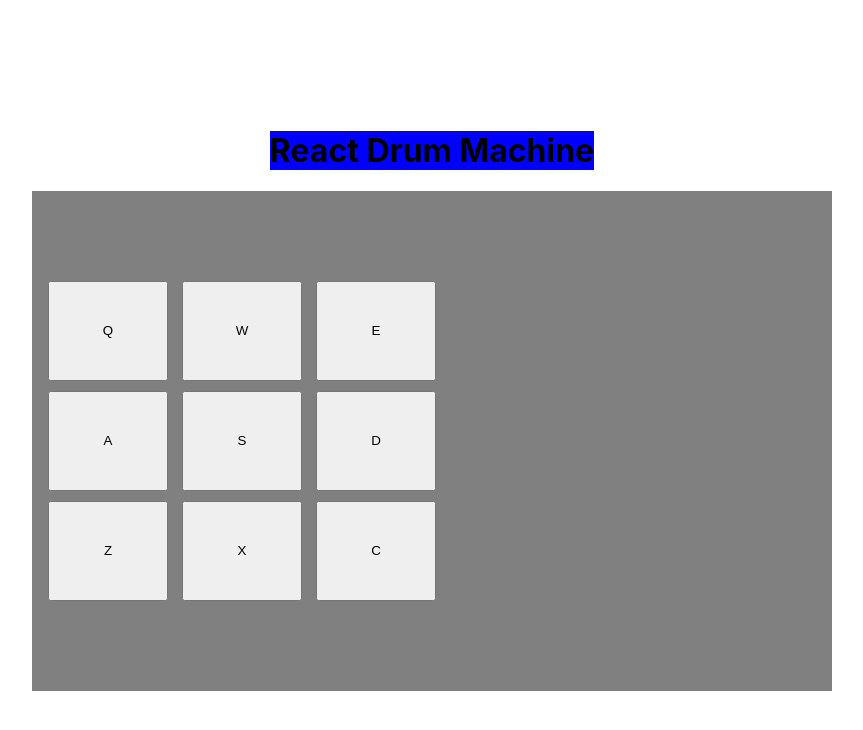
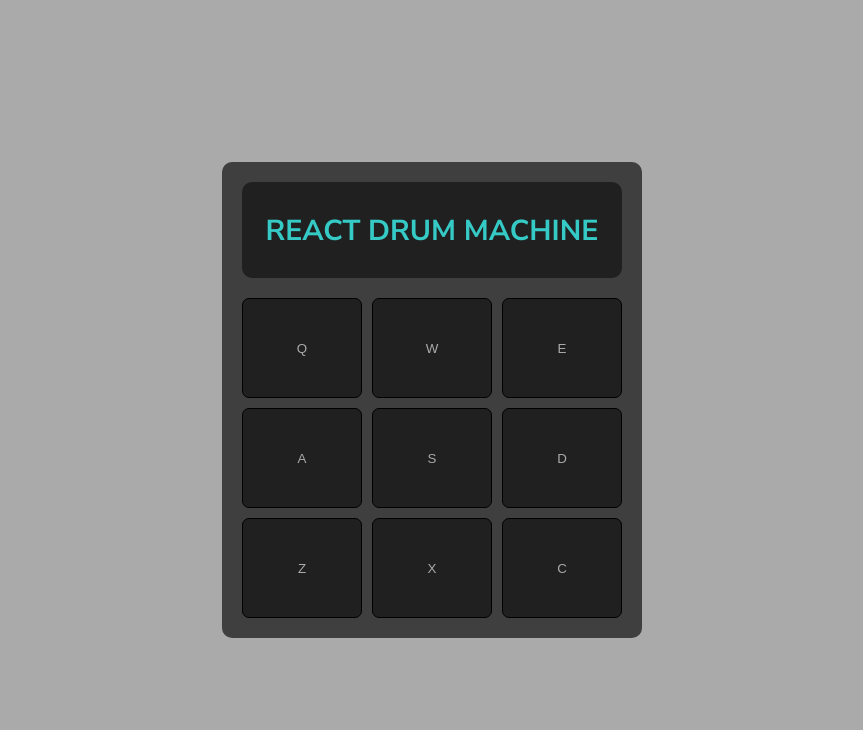
Before and after one commit to JosueMrt/react-drum-machine, a React (Create React App) app: page / in a window 1280 px wide. Shown: the top 730 px of the page, without its empty margins (208-1071 px from the left). Built offline with nearby package versions, Linux system fonts and the light colour scheme.

Commit message:
Done CSS

```diff
--- a/public/index.html
+++ b/public/index.html
@@ -3,6 +3,7 @@
   <head>
     <meta charset="utf-8" />
     <link rel="icon" href="%PUBLIC_URL%/favicon.ico" />
+    <link href="https://fonts.googleapis.com/css2?family=Nunito+Sans:wght@700&display=swap" rel="stylesheet">
     <meta name="viewport" content="width=device-width, initial-scale=1" />
     <meta name="theme-color" content="#000000" />
     <meta
--- a/src/App.css
+++ b/src/App.css
@@ -2,40 +2,47 @@
   min-height: 100vh;
   margin: 0;
   display: flex;
-  flex-direction: column;
   align-items: center;
   justify-content: center;
-}
-
-h1 {
-  background-color: blue;
+  background: #aaa;
 }
 
 #drum-machine {
-  display: flex;
-  align-items: center;
-  height: 500px;
-  width: 800px;
-  background-color: grey;
+  background-color: #3f3f3f;
+  border-radius: 10px;
+  padding: 20px;
 }
 
 #drum-pad-container {
-  height: fit-content;
-  width: 50%;
-  margin-left: 1rem;
   grid-gap: 10px;
   display: grid;
   grid-template-rows: 1fr 1fr 1fr;
   grid-template-columns: 1fr 1fr 1fr;
 }
 
-.drum-pad button {
+.drum-pad {
   height: 100px;
   width: 120px;
+  background-color: #202020;
+  color: #aaa;
+  border: 1px solid #000;
+  border-radius: 7px;
 }
 
 #display-container {
   height: fit-content;
-  width: 50%;
+  display: flex;
+  justify-content: center;
+}
+
+#display {
+  font-family: 'Nunito Sans', sans-serif;
+  background-color: #202020;
+  width: 100%;
+  color: #35cac5;
   text-align: center;
+  font-size: 1.8em;
+  margin-bottom: 20px;
+  padding: 0 10px 0 10px;
+  border-radius: 10px;
 }
--- a/src/App.js
+++ b/src/App.js
@@ -5,22 +5,21 @@ import Display from './components/Display'
 import drumkit from './drumkit.js';
 
 function App() {
-  const [display, setDisplay] = useState('');
+  const [display, setDisplay] = useState('react drum machine');
   return (
     <div className="App">
-      <h1>React Drum Machine</h1>
       <div id="drum-machine">
+        <div id="display-container">
+          <Display display={display} />
+        </div>
         <div id="drum-pad-container">
           {drumkit.map((val, index) => <DrumPad
           key={index}
           name={val.name}
           binding={val.binding}
           source={val.source}
-          setDisplay={setDisplay}
+          setDisplay2={setDisplay}
           />)}
-        </div>
-        <div id="display-container">
-          <Display display={display} />
         </div>
       </div>
     </div>
--- a/src/components/Display.js
+++ b/src/components/Display.js
@@ -3,7 +3,7 @@ import React from 'react';
 const Display = ({ display }) => {
     return (
         <div id="display">
-            {display}
+            <p>{display.toUpperCase()}</p>
         </div>
     );
 }
--- a/src/components/DrumPad.js
+++ b/src/components/DrumPad.js
@@ -1,10 +1,10 @@
 import React, {useEffect} from 'react';
 
-function DrumPad({ name, binding, source, setDisplay }) {
+function DrumPad({ name, binding, source, setDisplay2 }) {
     const playSound = () => {
+        setDisplay2(name);
         const sound = document.getElementById(binding);
         sound.currentTime = 0;
-        setDisplay(name);
         sound.play();
     }
     const handleKeyDown = (e) => {
@@ -12,12 +12,10 @@ function DrumPad({ name, binding, source, setDisplay }) {
     }
     useEffect(() => document.addEventListener('keydown', handleKeyDown));
     return (
-        <div className="drum-pad" id={name}>
-            <button onClick={playSound}>
-                <audio preload='auto' id={binding} className="clip" src={source}></audio>
-                {binding}
-            </button>
-        </div>
+        <button className="drum-pad" id={name} onClick={playSound}>
+            <audio preload='auto' id={binding} className="clip" src={source}></audio>
+            {binding}
+        </button>
     );
 }
 
```
